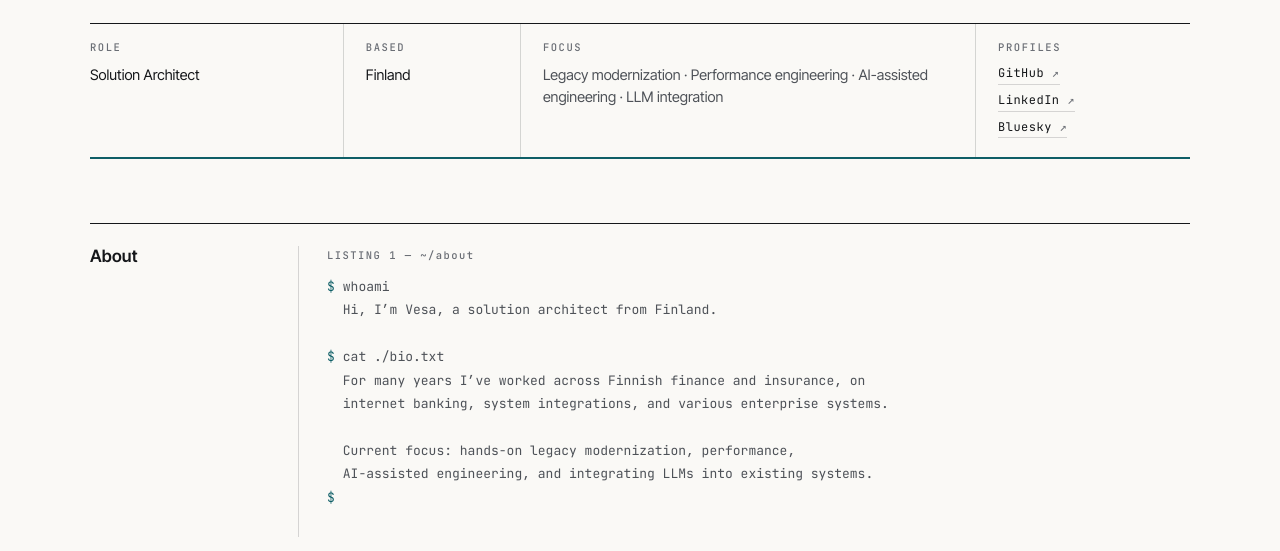
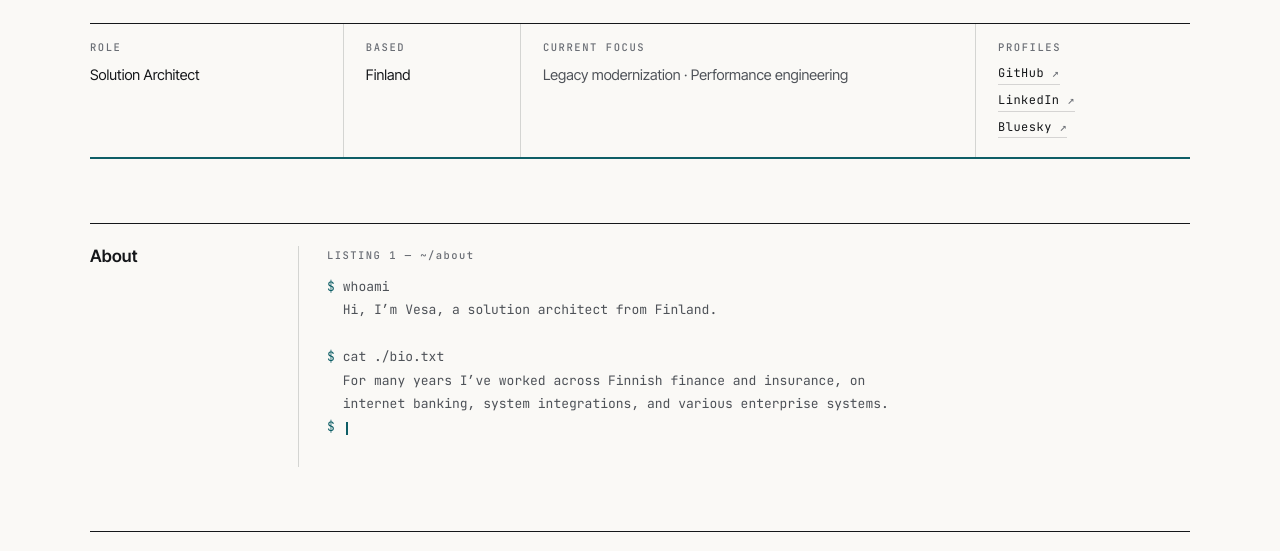
Before and after one commit to vesas/vesas.github.io, a website: page index.html in a window 1280 px wide. Shown: the part 200-751 px from the top of the page. Drawn offline with Linux system fonts and the light colour scheme.

Commit message:
more simplification

```diff
--- a/index.html
+++ b/index.html
@@ -87,8 +87,8 @@
         <p class="ident-val">Finland</p>
       </div>
       <div>
-        <span class="label">Focus</span>
-        <p class="ident-val ident-focus">Legacy modernization &middot; Performance engineering &middot; AI-assisted engineering &middot; LLM integration</p>
+        <span class="label">Current Focus</span>
+        <p class="ident-val ident-focus">Legacy modernization &middot; Performance engineering</p>
       </div>
       <div>
         <span class="label">Profiles</span>
@@ -114,7 +114,6 @@
       <div class="sr-only">
         <p>Hi, I&#39;m Vesa, a solution architect from Finland.</p>
         <p>For many years I&#39;ve worked across Finnish finance and insurance, on internet banking, system integrations, and various enterprise systems.</p>
-        <p>Current focus: hands-on legacy modernization, performance, AI-assisted engineering.</p>
       </div>
 
       <div class="listing" aria-hidden="true">
--- a/script.js
+++ b/script.js
@@ -13,9 +13,6 @@
     { prompt: '$', text: 'cat ./bio.txt' },
     { text: 'For many years I’ve worked across Finnish finance and insurance, on' },
     { text: 'internet banking, system integrations, and various enterprise systems.' },
-    { text: '' },
-    { text: 'Current focus: hands-on legacy modernization, performance,' },
-    { text: 'AI-assisted engineering, and integrating LLMs into existing systems.' },
     { prompt: '$', text: '', cursor: true }
   ];
 
```
